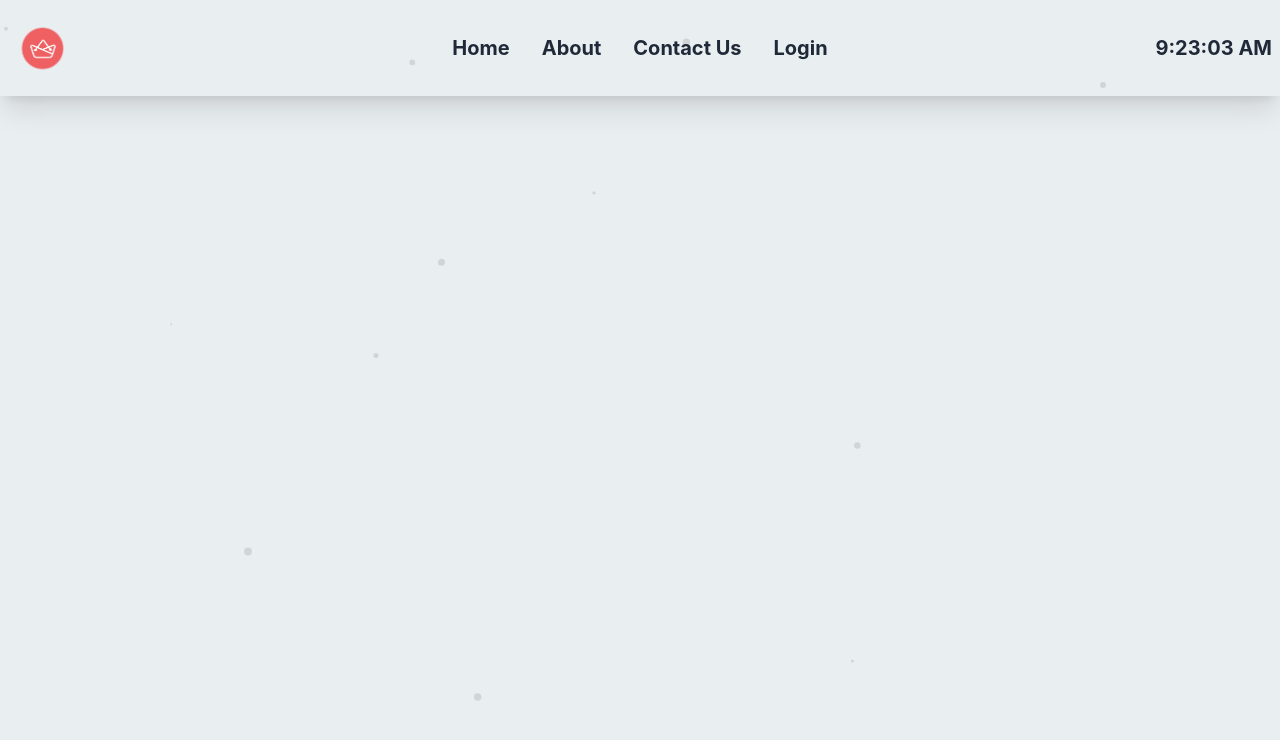
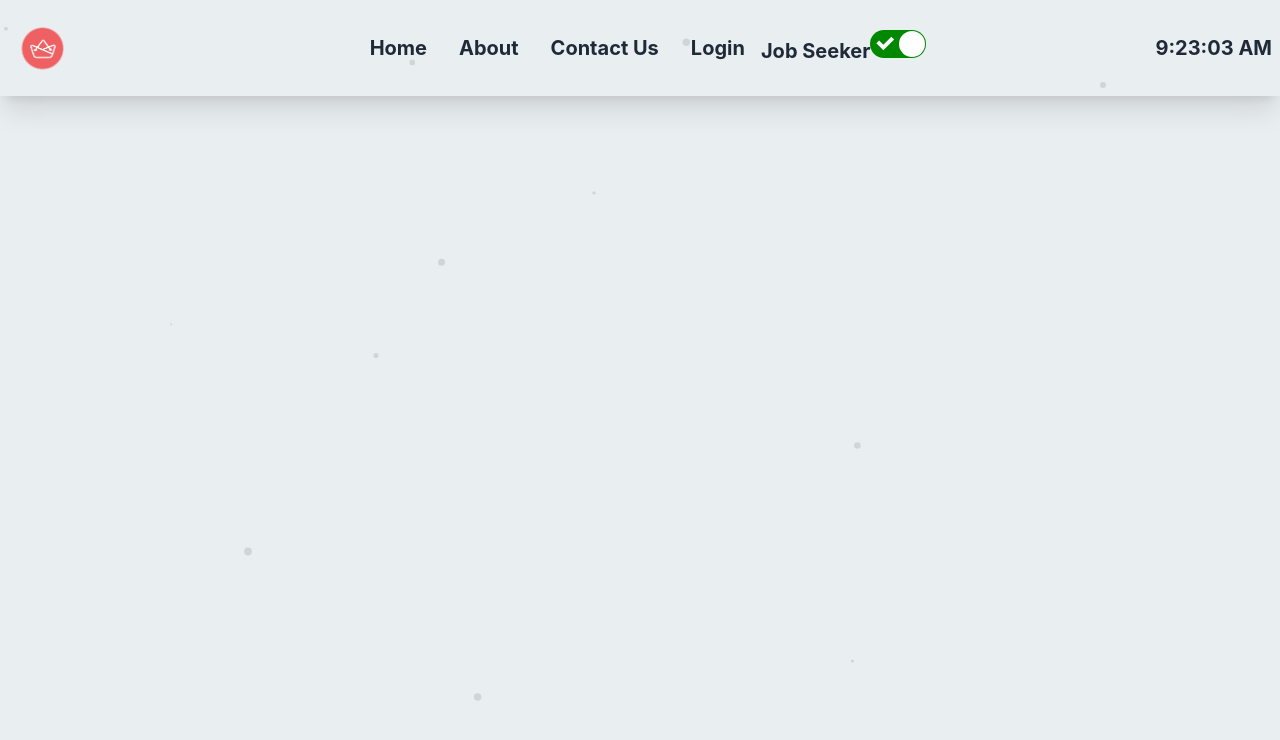
Before and after one commit to Sayeednayeem1/job-finder, a React (Create React App) app: page / in a window 1280 px wide. Shown: the top 740 px of the page. Built offline with nearby package versions, Linux system fonts and the light colour scheme; no server answers.

Commit message:
installed React switch npm package and ToggleBtn component to show Job Seeker and Job poster toggle

```diff
--- a/package.json
+++ b/package.json
@@ -18,6 +18,7 @@
     "react-router-dom": "^6.9.0",
     "react-scripts": "5.0.1",
     "react-slick": "^0.29.0",
+    "react-switch": "^7.0.0",
     "react-tsparticles": "^2.9.3",
     "slick-carousel": "^1.8.1",
     "tsparticles": "^2.9.3",
--- a/src/Pages/Home/TopItCompanies/TopItCompanyBD.js
+++ b/src/Pages/Home/TopItCompanies/TopItCompanyBD.js
@@ -16,7 +16,7 @@ const TopItCompanyBD = ({ data }) => {
                     <h2 className="card-title">{name}</h2>
                     <p className='text-2xl flex items-center'><CiLocationOn className='mr-2' /> {location}</p>
                     <div className="card-actions mt-4">
-                        <Link to='/applyForm'><input className="btn btn-primary bg-gradient-to-r from-[#0FCFEC] to-[#19D3AE] text-white font-bold border-none" value='Visit' readOnly type="text" /></Link>
+                        <Link to='/'><input className="btn btn-primary bg-gradient-to-r from-[#0FCFEC] to-[#19D3AE] text-white font-bold border-none" value='View Details' readOnly type="text" /></Link>
                     </div>
                 </div>
             </div>
--- a/src/Pages/Home/TopItCompanyWorld/TopItCompanyWorld.js
+++ b/src/Pages/Home/TopItCompanyWorld/TopItCompanyWorld.js
@@ -16,7 +16,7 @@ const TopItCompanyWorld = ({ data }) => {
                     <h2 className="card-title">{name}</h2>
                     <p className='text-2xl flex items-center'><CiLocationOn className='mr-2' /> {location}</p>
                     <div className="card-actions mt-4">
-                        <Link to='/applyForm'><input className="btn btn-primary bg-gradient-to-r from-[#0FCFEC] to-[#19D3AE] text-white font-bold border-none" value='Visit' readOnly type="text" /></Link>
+                        <Link to='/'><input className="btn btn-primary bg-gradient-to-r from-[#0FCFEC] to-[#19D3AE] text-white font-bold border-none" value='View Details' readOnly type="text" /></Link>
                     </div>
                 </div>
             </div>
--- a/src/Pages/Shared/Navbar/Navbar.js
+++ b/src/Pages/Shared/Navbar/Navbar.js
@@ -3,11 +3,14 @@ import { Link } from 'react-router-dom';
 import { AuthContext } from '../../../contexts/AuthProvider';
 import logo from "../../../assets/Images/logo.png";
 import Time from '../../../Time/Time';
+import './ToggleBtn.css';
+import { ToggleButton } from '../../ToggleButton/ToggleButton';
 
 const Navbar = () => {
 
     const { user, logOut } = useContext(AuthContext);
 
+    // todo logout statement
     const handleLogout = () => {
         logOut()
             .then(() => { })
@@ -25,6 +28,7 @@ const Navbar = () => {
                 :
                 <li className="text-xl font-bold"><Link to='/login'>Login</Link></li>
         }
+        <ToggleButton></ToggleButton>
     </React.Fragment>
 
     return (
--- /dev/null
+++ b/src/Pages/Shared/Navbar/ToggleBtn.css
@@ -0,0 +1,33 @@
+/* .toggle-button {
+    cursor: pointer;
+    display: inline-flex;
+    font-size: 1.2rem;
+    font: 10px;
+    height: 2.5rem;
+    margin: 0;
+    overflow: hidden;
+    padding: 0;
+    position: relative;
+    width: 7.5rem;
+}
+
+.toggle-button span {
+    color: black;
+    position: absolute;
+    left: 0;
+    top: 0;
+    width: 50%;
+    height: 100%;
+    display: flex;
+    justify-content: center;
+    align-items: center;
+    transition: transform 0.3s ease-in-out;
+}
+
+.toggle-button .active {
+    transform: translateX(0);
+}
+
+.toggle-button .inactive {
+    transform: translateX(100%);
+} */
--- /dev/null
+++ b/src/Pages/ToggleButton/ToggleButton.js
@@ -0,0 +1,17 @@
+import React, { useState } from "react";
+import Switch from "react-switch";
+
+export const ToggleButton = () => {
+    const [isJobSeeker, setIsJobSeeker] = useState(true);
+
+    const handleToggle = () => {
+        setIsJobSeeker(!isJobSeeker);
+    }
+
+    return (
+        <div className="md:text-xl font-bold ml-4 md:ml-0 mt-0 md:mt-2">
+            <span>{isJobSeeker ? 'Job Seeker' : 'Job Poster'}</span>
+            <Switch onChange={handleToggle} checked={isJobSeeker} />
+        </div>
+    );
+};
```
Also changed, not shown: 1 other file (tests, documents, lock files or other folders).
